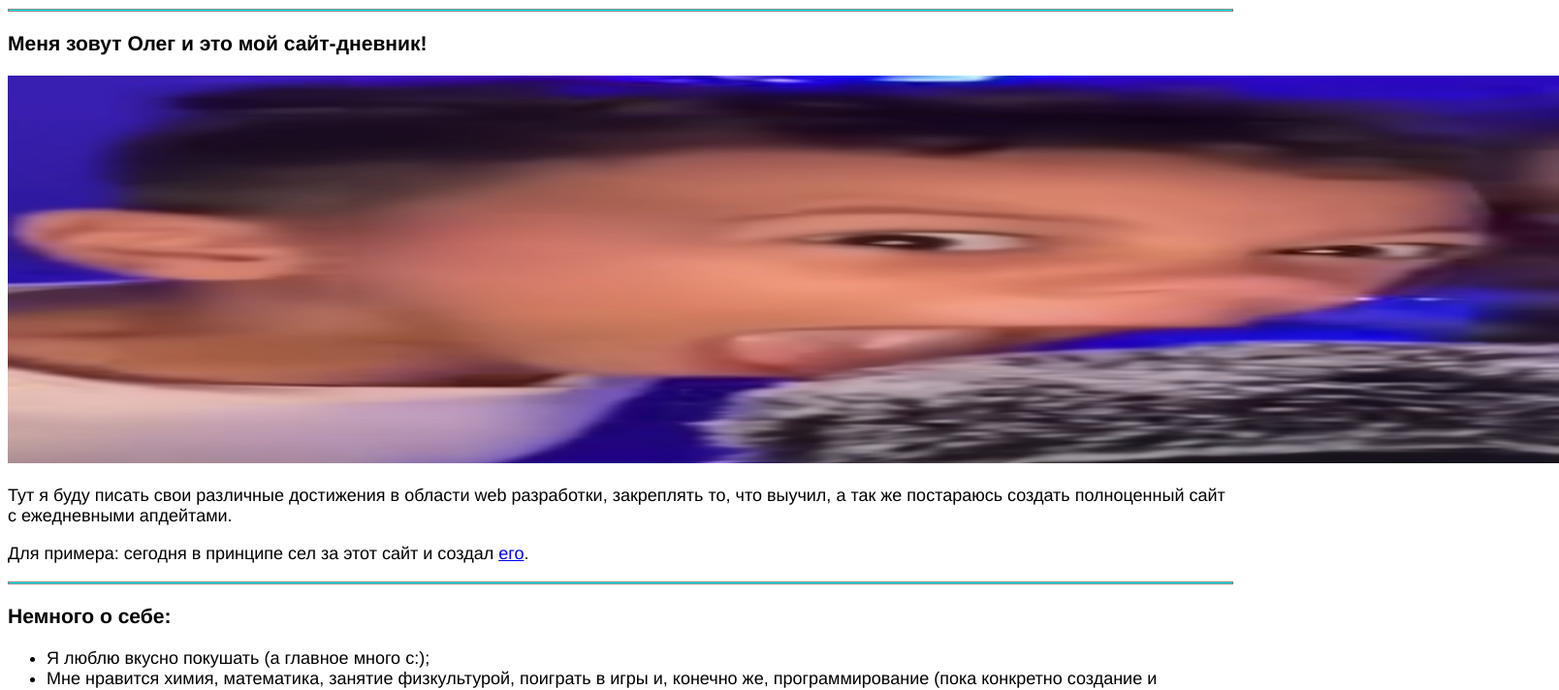
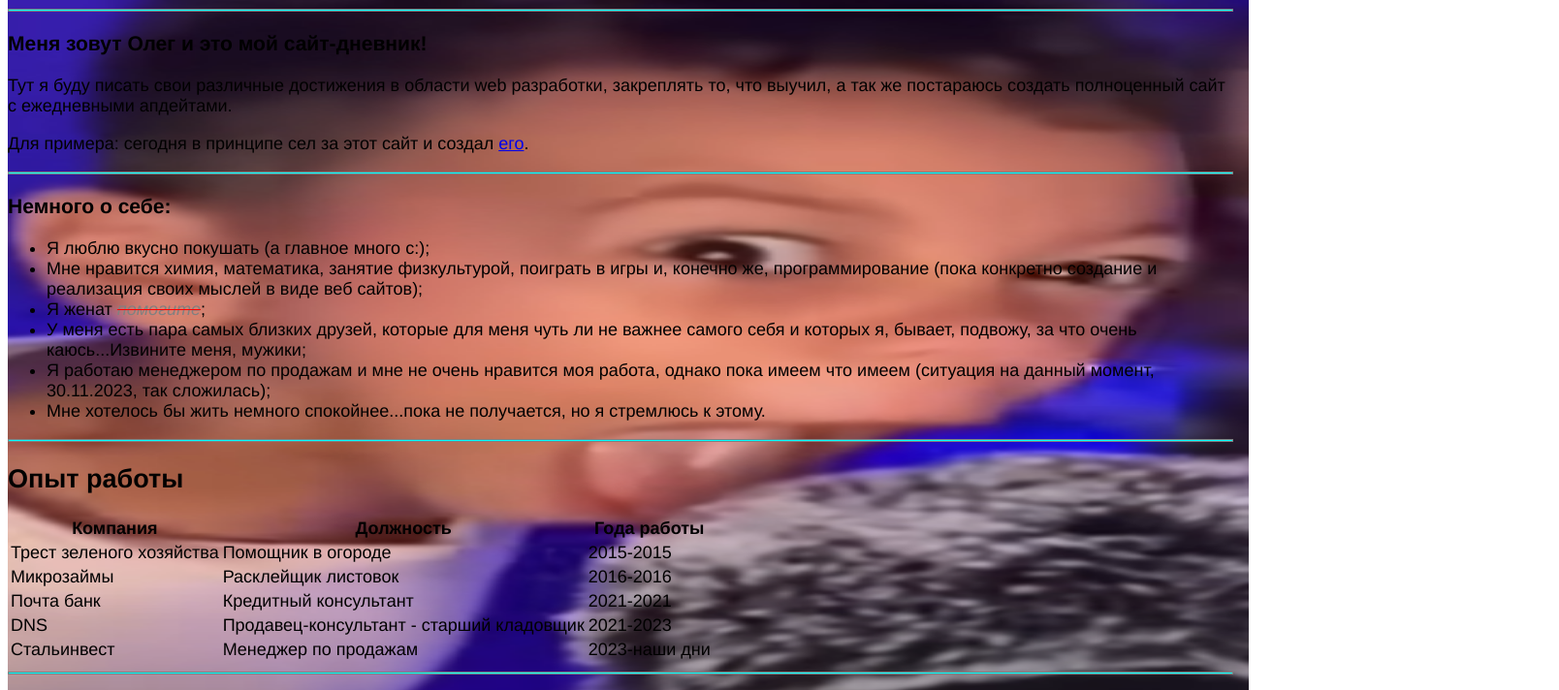
Before and after one commit to Sqwooooker/Diary, a plain HTML site: page Index.html in a window 1280 px wide. Shown: the part 81-793 px from the top of the page at 97% size, 1608 px wide, since content can reach past the window. Drawn offline with Linux system fonts and the light colour scheme.

Commit message:
Add files via upload

```diff
--- a/Index.html
+++ b/Index.html
@@ -10,7 +10,7 @@
   <h1>Привет, мир!</h1>
   <hr noshade="300" size="3"/>
   <h3>Меня зовут Олег и это мой сайт-дневник!</h3>
-  <img src="image.PNG" width="1600" height="400" alt="Тут (почти!) моя фотография">
+  <img style="z-index: -1; position: fixed; top: 0; width: 100vw; height: 100vh;" src="image.PNG" alt="Тут (почти!) моя фотография">
   <div>
   <p>Тут я буду писать свои различные достижения в области web разработки, закреплять то, что выучил, а так же постараюсь создать полноценный сайт с ежедневными апдейтами.</p>
   <p>Для примера: сегодня в принципе сел за этот сайт и создал <a href="http://127.0.0.1:5500/Index.html">его</a>.</p>
```
